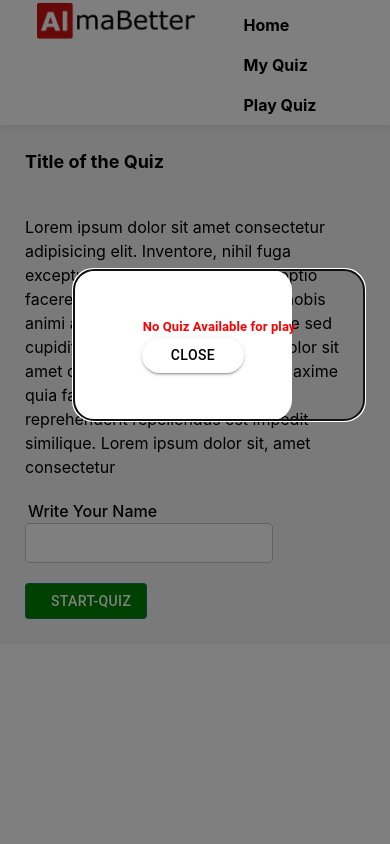
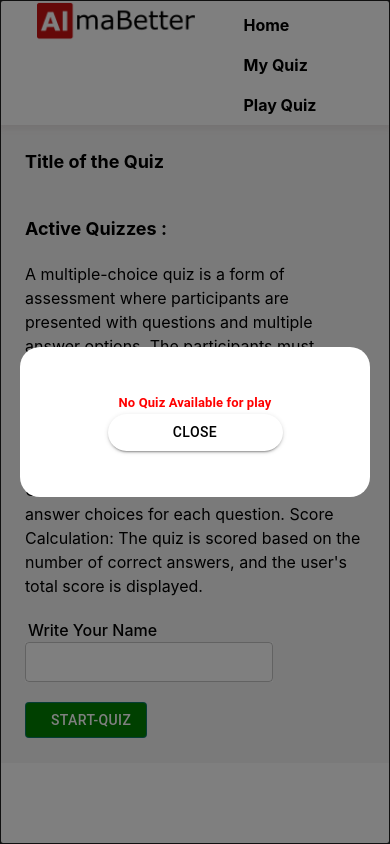
Before and after one commit to Manishbankhede1997/Almabetter-Quiz-Project-Frontend, a React (Create React App) app: page /signup in a window 390 px wide. Built offline with nearby package versions, Linux system fonts and the light colour scheme.

Commit message:
modalsResponsive,inActiveQuiz

```diff
--- a/src/Pages/CreateQuiz/Modals.jsx
+++ b/src/Pages/CreateQuiz/Modals.jsx
@@ -1,191 +1,63 @@
-// import React, { useState } from "react";
-// import { Button, Modal, Typography } from "@mui/material";
-// import Box from "@mui/material/Box";
-
-// const HomePageModal = ({ buttonName, typographyMessage }) => {
-//   const [open, setOpen] = useState(true);
-//   const buttonStyle = {
-//     color: "black",
-//     backgroundColor: "white",
-//     "&:hover": { backgroundColor: "blue" },
-//     borderRadius: "20px",
-//   };
-//   const modalStyle = {
-//     display: "flex",
-//     flexDirection: "column",
-//     alignItems: "center",
-//     justifyContent: "center",
-//     height: "150px",
-//     width: "350px",
-//   };
-
-//   return (
-//     <div>
-//       <Modal
-//         open={open}
-//         onClose={() => setOpen(false)}
-//         aria-labelledby="modal-title"
-//       >
-//         <Box
-//           position="absolute"
-//           top="35vh"
-//           left="35vw"
-//           style={buttonStyle}
-//           sx={{
-//             "@media (max-width: 768px)": {
-//               top: "30vh",
-//               left: "23%",
-//               height: "auto",
-//               width: "50%",
-//             },
-//             "@media (max-width: 500px)": {
-//               top: "32vh",
-//               left: "17%",
-//               right: "5%",
-//               height: "auto",
-//               width: "60%",
-//             },
-//             "@media (max-width: 350px)": {
-//               top: "32vh",
-//               left: "17%",
-//               right: "5%",
-//               height: "auto",
-//               width: "60%",
-//             },
-//           }}
-//         >
-//           <div
-//             style={modalStyle}
-//             sx={{
-//               "@media (max-width: 768px)": {
-//                 padding: "10px",
-//               },
-//               "@media (max-width: 500px)": {
-//                 padding: "5px",
-//                 width: "25px",
-//               },
-//             }}
-//           >
-//             <Typography
-//               id="modal-modal-title"
-//               variant="h6"
-//               component="h2"
-//               style={{
-//                 fontWeight: "bold",
-//                 color: "red",
-//                 fontSize: "small", // Change 'size' to 'fontSize'
-//               }}
-//             >
-//               {typographyMessage}
-//             </Typography>
-
-//             <Button
-//               onClick={() => setOpen(false)}
-//               variant="contained"
-//               sx={{
-//                 ...buttonStyle,
-//                 "&:hover": { backgroundColor: "pink" },
-//                 "@media (max-width: 768px)": {
-//                   width: "45%",
-//                 },
-//                 "@media (max-width: 500px)": {
-//                   fontSize: "14px",
-//                   right: "9%",
-//                 },
-//                 "@media (max-width: 350px)": {
-//                   fontSize: "14px",
-//                   right: "9%",
-//                 },
-//               }}
-//             >
-//               {buttonName}
-//               {/* MCQ (Single Correct) */}
-//             </Button>
-//           </div>
-//         </Box>
-//       </Modal>
-//     </div>
-//   );
-// };
-
-// export default HomePageModal;
-
 import React, { useState } from "react";
 import { Button, Modal, Typography } from "@mui/material";
 import Box from "@mui/material/Box";
 
 const HomePageModal = ({ buttonName, typographyMessage }) => {
+  // State to control the visibility of the modal
   const [open, setOpen] = useState(true);
+
+  // Style object for the button
   const buttonStyle = {
     color: "black",
     backgroundColor: "white",
     "&:hover": { backgroundColor: "blue" },
     borderRadius: "20px",
   };
+
+  // Style object for the modal content container
   const modalStyle = {
     display: "flex",
     flexDirection: "column",
     alignItems: "center",
     justifyContent: "center",
     height: "150px",
-    width: "290px",
   };
 
   return (
     <div>
+      {/* The Modal component */}
       <Modal
-        open={open}
-        onClose={() => setOpen(false)}
+        open={open} // Controls the visibility of the modal
+        onClose={() => setOpen(false)} // Function to close the modal when the overlay is clicked or the escape key is pressed
         aria-labelledby="modal-title"
       >
+        {/* Outer Box to center the modal */}
         <Box
-          position="absolute"
-          top="35vh"
-          left="35vw"
+          display="flex"
+          alignItems="center"
+          justifyContent="center"
+          height="100%"
+        >
+          {/* Box containing the modal content */}
+          <Box
             style={buttonStyle}
             sx={{
-            "@media (max-width: 768px)": {
-              top: "32h",
-              left: "28%",
-              height: "auto",
-              width: "44%",
-            },
-            "@media (max-width: 500px)": {
-              top: "32vh",
-              left: "19%",
-              right: "5%",
-              height: "auto",
-              width: "56%",
-            },
-            "@media (max-width: 350px)": {
-              top: "32vh",
-              left: "10%",
-              right: "10%",
-              height: "auto",
               width: "80%",
+              maxWidth: "350px",
+              "@media (max-width: 600px)": {
+                width: "90%",
               },
             }}
           >
+            {/* Modal content container */}
             <div
               style={modalStyle}
               sx={{
-              "@media (max-width: 768px)": {
                 padding: "10px",
-              },
-              "@media (max-width: 500px)": {
-                padding: "5px",
-                fontSize: "11px",
-                right: "2px",
-                width: "77px",
-              },
-              "@media (max-width: 350px)": {
-                fontSize: "11px",
-                width: "43px",
-                right: "3%",
-                margin: "5px",
-              },
+                width: "100%",
               }}
             >
+              {/* Modal Title */}
               <Typography
                 id="modal-modal-title"
                 variant="h6"
@@ -193,32 +65,20 @@ const HomePageModal = ({ buttonName, typographyMessage }) => {
                 style={{
                   fontWeight: "bold",
                   color: "red",
-                fontSize: "small", // Change 'size' to 'fontSize'
+                  fontSize: "small",
                 }}
               >
                 {typographyMessage}
               </Typography>
 
+              {/* Close Button */}
               <Button
-              onClick={() => setOpen(false)}
+                onClick={() => setOpen(false)} // Function to close the modal when the button is clicked
                 variant="contained"
                 sx={{
                   ...buttonStyle,
-                "&:hover": { backgroundColor: "pink" },
-                "@media (max-width: 768px)": {
-                  width: "35%",
-                  padding: "5px",
-                },
-                "@media (max-width: 500px)": {
-                  fontSize: "14px",
-                  right: "9%",
-                },
-                "@media (max-width: 350px)": {
-                  fontSize: "14px",
-                  right: "4%",
-                  width: "auto",
-                  padding: "2px",
-                },
+                  "&:hover": { backgroundColor: "rebeccapurple" },
+                  width: "50%", // Adjust this value based on your preference
                 }}
               >
                 {buttonName}
@@ -226,6 +86,7 @@ const HomePageModal = ({ buttonName, typographyMessage }) => {
               </Button>
             </div>
           </Box>
+        </Box>
       </Modal>
     </div>
   );
--- a/src/Pages/Homepage/Homepage.js
+++ b/src/Pages/Homepage/Homepage.js
@@ -6,7 +6,6 @@ import CardMedia from "@mui/material/CardMedia";
 import Typography from "@mui/material/Typography";
 import { CardActionArea } from "@mui/material";
 import { Link } from "react-router-dom";
-import { Button } from "@mui/material";
 
 function Homepage() {
   return (
@@ -19,8 +18,7 @@ function Homepage() {
               <CardMedia component="img" image="m1.png" alt="green iguana" />
               <CardContent>
                 <Typography variant="body2" color="text.secondary">
-                  {/* Button for creating a new quiz */}
-                  <Button>Create New Quiz</Button>
+                  CREATE-NEW-QUIZ
                 </Typography>
               </CardContent>
             </CardActionArea>
--- a/src/Pages/MyQuiz/Table.jsx
+++ b/src/Pages/MyQuiz/Table.jsx
@@ -1,5 +1,5 @@
 import "./Table.css";
-import { setSelectedQuizIndex } from "../../Redux/Actions";
+import { setSelectedQuizIndex, toggleActive } from "../../Redux/Actions";
 import { useDispatch, useSelector } from "react-redux";
 import { useState } from "react";
 import {
@@ -17,14 +17,15 @@ import PlayCircleOutlineIcon from "@mui/icons-material/PlayCircleOutline";
 import { Switch } from "@mui/material";
 import ModalForDelete from "../../Components/ModalForDelete";
 import { useNavigate } from "react-router-dom";
-import { useEffect } from "react";
 
 function MyTable({ Quiz }) {
   // Get the list of all Quizzes from the redux store
   // const Quiz = useSelector((state) => state.reducer.quiz);
   const dispatch = useDispatch();
   const navigation = useNavigate();
-
+  const activeQuiz = useSelector((state) =>
+    state.reducer.quiz.map((obj) => obj.isActive)
+  );
   // State for controlling the delete modal
   const [modal, setModal] = useState(false);
   const [deleteId, setDeleteId] = useState(0);
@@ -42,8 +43,15 @@ function MyTable({ Quiz }) {
 
   // Function to play a specific quiz
   const PlayThis = (i) => {
-    dispatch(setSelectedQuizIndex(i));
-    navigation("/signup");
+    const isQuizActive = activeQuiz[i];
+    if (!isQuizActive) {
+      dispatch(setSelectedQuizIndex(i));
+      navigation("/signup");
+    }
+    // console.log("play index", setSelectedQuizIndex(i));
+  };
+  const handleActive = (id) => {
+    dispatch(toggleActive(id));
   };
 
   return (
@@ -81,8 +89,12 @@ function MyTable({ Quiz }) {
 
                   {/* Display the quiz status and a switch to toggle it */}
                   <TableCell>
-                    {quiz.isActive ? "Active" : "InActive"}
-                    <Switch defaultChecked color="secondary" />
+                    {quiz.isActive ? "InActive" : "Active"}
+                    <Switch
+                      defaultChecked={!quiz.isActive}
+                      color="secondary"
+                      onChange={(e) => handleActive(quiz.id)}
+                    />
                   </TableCell>
 
                   {/* Display the creation date of the quiz */}
@@ -92,13 +104,18 @@ function MyTable({ Quiz }) {
 
                   {/* Actions for each quiz (Edit, Delete, Play) */}
                   <TableCell>
-                    <div className="editTableicon">
-                      <BorderColorIcon /> {/* Edit icon */}
+                    <div>
+                      {/* <BorderColorIcon /> Edit icon */}
                       <DeleteForeverIcon
+                        fontSize="large"
                         onClick={() => openModal(quiz.id)}
-                      />{" "}
+                      />
                       {/* Delete icon */}
-                      <PlayCircleOutlineIcon onClick={() => PlayThis(i)} />{" "}
+                      <PlayCircleOutlineIcon
+                        fontSize="large"
+                        onClick={() => PlayThis(i)}
+                        disabled={quiz.isActive}
+                      />
                       {/* Play icon */}
                     </div>
                   </TableCell>
--- a/src/Pages/SignupPage/Signup.css
+++ b/src/Pages/SignupPage/Signup.css
@@ -30,6 +30,17 @@
   font-size: 20px;
   color: palevioletred;
 }
+.activeQuiz {
+  background: transparent;
+}
+.heading-Ques span {
+  color: rgb(51, 255, 0);
+  background-color: rgb(95, 80, 80);
+}
+.active-heading {
+  font-weight: bold;
+  font-size: large;
+}
 
 @media (max-width: 500px) {
   .sign-body {
--- a/src/Pages/SignupPage/Signup.jsx
+++ b/src/Pages/SignupPage/Signup.jsx
@@ -7,11 +7,16 @@ import Error from "../../Components/Error";
 import { useDispatch, useSelector } from "react-redux";
 import { getName } from "../../Redux/Actions";
 import HomePageModal from "../CreateQuiz/Modals";
+import Checkbox from "@mui/material/Checkbox";
 function Signup() {
   const navigation = useNavigate();
   const dispatch = useDispatch();
   const Quiz = useSelector((state) => state.reducer.quiz);
   const quizNo = useSelector((state) => state.reducer.selectedQuizIndex);
+  const activeQuiz = useSelector((state) =>
+    state.reducer.quiz.map((obj) => obj.isActive)
+  );
+  console.log("togleSign", activeQuiz);
   console.log("myQuiz", Quiz);
 
   // useEffect(() => {
@@ -29,8 +34,11 @@ function Signup() {
   };
   const handleSubmit = (e) => {
     e.preventDefault();
-    if (name === "") {
-      setError({ error: true, message: "Please fill  Full-Name" });
+    if (name.length < 5 || name.length > 50) {
+      setError({
+        error: true,
+        message: "Please fill  Full-Name(minimum-5 character required)",
+      });
     } else if (Quiz.length < 1) {
       return;
     } else {
@@ -39,13 +47,14 @@ function Signup() {
       navigation("/playQuiz");
     }
   };
+  const filterActiveQuiz = Quiz.filter((quiz, quizNo) => !activeQuiz[quizNo]);
   return (
     <div className="sign-body">
       <div className="sign-bg">
         <h2 className="tittle-heading">Title of the Quiz</h2>
         {Quiz?.length > 0 ? (
           <p className="quizNo">
-            Quiz-No {quizNo + 1}: {Quiz[quizNo].title}
+            Selected to Play : {quizNo + 1}: {Quiz[quizNo].title}
           </p>
         ) : (
           <HomePageModal
@@ -54,13 +63,26 @@ function Signup() {
           />
         )}
 
+        <div className="activeQuiz">
+          <h2 className="active-heading"> Active Quizzes :</h2>
+          {filterActiveQuiz.map((quiz, quizNo) => (
+            <>
+              <div className="heading-Ques">
+                {quizNo + 1} <span>{quiz.title}</span>
+              </div>
+            </>
+          ))}
+        </div>
+
         <p>
-          Lorem ipsum dolor sit amet consectetur adipisicing elit. Inventore,
-          nihil fuga excepturi dolorum quaerat soluta optio facere velit
-          expedita delectus iure nobis animi aut. Nulla quibusdam similique sed
-          cupiditate maxime? Lorem ipsum dolor sit amet consectetur adipisicing
-          elit. Maxime quia facere amet esse quam enim reprehenderit repellendus
-          est impedit similique. Lorem ipsum dolor sit, amet consectetur
+          A multiple-choice quiz is a form of assessment where participants are
+          presented with questions and multiple answer options. The participants
+          must choose the correct answer from the provided choices. The quiz
+          summary typically includes the following elements: Question Display:
+          Each question is displayed along with the possible answer choices.
+          User Selection: The user selects one of the answer choices for each
+          question. Score Calculation: The quiz is scored based on the number of
+          correct answers, and the user's total score is displayed.
         </p>
 
         <div>
--- a/src/Redux/Reducer.js
+++ b/src/Redux/Reducer.js
@@ -1,23 +1,26 @@
 import { TYPE } from "./Actions";
 
-//  this is our initital state of the app //
-
+// Initial state of the app
 const initialState = {
+  // Retrieve quiz data from localStorage or set it to an empty array if not available
   quiz: localStorage.getItem("quizData")
     ? JSON.parse(localStorage.getItem("quizData"))
     : [],
 
+  // Retrieve user name from localStorage or set it to an empty string if not available
   name: localStorage.getItem("name") || "",
-  playQuiz: [],
+
+  // Array to store user's answers to quiz questions
   answers: [],
+
+  // Index of the currently selected quiz
   selectedQuizIndex: 0,
 };
 
-// the reducer containes all the necessary functions in order to update our state accordingly //
-
+// Reducer function to update the state based on actions
 export const reducer = (state = initialState, actions) => {
   if (actions.type === TYPE.ADDQUIZ) {
-    console.log("redux add", actions.payload);
+    // Action to add a new quiz to the state and local storage
     let localData = localStorage.getItem("quizData")
       ? JSON.parse(localStorage.getItem("quizData"))
       : [];
@@ -28,23 +31,22 @@ export const reducer = (state = initialState, actions) => {
     return { ...state, quiz: JSON.parse(localStorage.getItem("quizData")) };
   }
 
-  // if (actions.type === TYPE.TOGGLEACTIVE) {
-  //   const findElem = state.quiz.find((el) => el.id === actions.payload);
-
-  //   const filteredArr = state.quiz.filter((el) => el.id !== actions.payload);
-
-  //   const newArr = [
-  //     { ...findElem, isActive: !findElem.isActive },
-  //     ...filteredArr,
-  //   ];
-
-  //   return {
-  //     ...state,
-  //     quiz: newArr,
-  //   };
-  // }
+  if (actions.type === TYPE.TOGGLEACTIVE) {
+    // Action to toggle the active status of a quiz
+    const findElem = state.quiz.find((el) => el.id === actions.payload);
+    const filteredArr = state.quiz.filter((el) => el.id !== actions.payload);
+    const newArr = [
+      { ...findElem, isActive: !findElem.isActive },
+      ...filteredArr,
+    ];
+    return {
+      ...state,
+      quiz: newArr,
+    };
+  }
 
   if (actions.type === TYPE.DELETEQUIZ) {
+    // Action to delete a quiz from the state and local storage
     let localData = localStorage.getItem("quizData")
       ? JSON.parse(localStorage.getItem("quizData"))
       : [];
@@ -57,6 +59,7 @@ export const reducer = (state = initialState, actions) => {
   }
 
   if (actions.type === TYPE.GETNAME) {
+    // Action to get the user's name and store it in the state and local storage
     localStorage.setItem("name", actions.payload);
     return {
       ...state,
@@ -64,17 +67,8 @@ export const reducer = (state = initialState, actions) => {
     };
   }
 
-  if (actions.type === TYPE.PLAYQUIZ) {
-    const findElem = state.quiz.find((el) => el.id === actions.payload);
-
-    return {
-      ...state,
-      playQuiz: findElem,
-    };
-  }
-
   if (actions.type === TYPE.GETANSWER) {
-    console.log(actions.payload);
+    // Action to add the user's answers to the state
     return {
       ...state,
       answers: [...state.answers, actions.payload],
@@ -82,20 +76,22 @@ export const reducer = (state = initialState, actions) => {
   }
 
   if (actions.type === TYPE.RESET) {
+    // Action to reset certain state properties to their initial values
     return {
       ...state,
       name: "",
-      playQuiz: [],
       answers: [],
     };
   }
+
   if (actions.type === TYPE.SET_SELECTED_QUIZ_INDEX) {
-    console.log("state", actions.payload, state);
+    // Action to set the index of the selected quiz
     return {
       ...state,
       selectedQuizIndex: actions.payload,
     };
   }
 
+  // Return the current state for unhandled actions
   return state;
 };
```
Also changed, not shown: package.json (+7 -3 lines), src/Components/ModalForDelete.jsx (+34 -11 lines), src/Pages/CreateQuiz/CreateQuiz.css (+7 -0 lines), src/Pages/CreateQuiz/CreateQuiz.jsx (+30 -12 lines), src/Redux/Actions.js (+26 -25 lines), 1 other file (tests, documents, lock files or other folders). Lines whose indentation alone changed are shown as unchanged.
